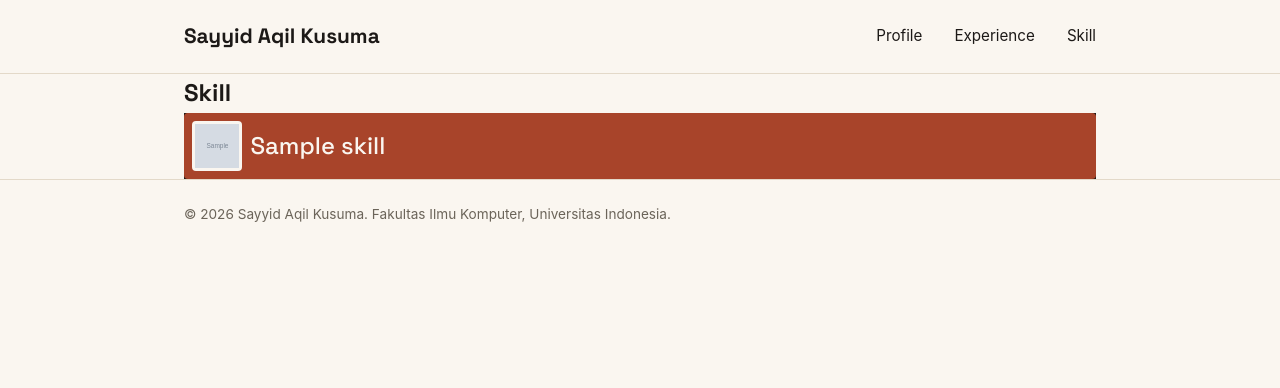
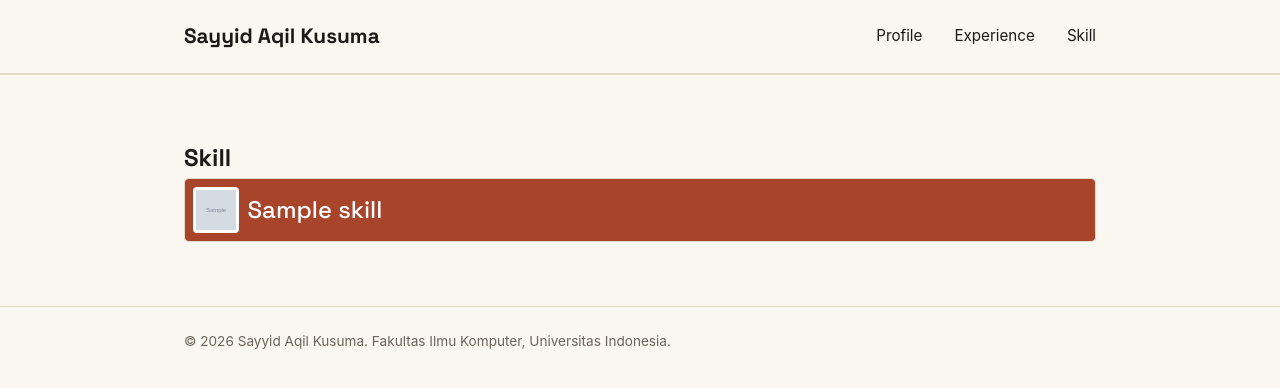
Before and after one commit to S-AqilKusuma/myportofolio, a Django app: page /skill/ in a window 1280 px wide. Shown: the top 388 px of the page. Run offline with Django 5.2, Linux system fonts and the light colour scheme; tables that the repository leaves empty hold one stand-in row (values such as "Sample post"); grey boxes marked "Sample" are stand-in pictures.

Commit message:
feat: adjusting style.css
The skills is displayed using grid similar to experiences. However, they are placed within a single collumn. Like the now gone skills <section>, each skill can be opened to display it's description.

```diff
--- a/static/css/style.css
+++ b/static/css/style.css
@@ -5,6 +5,7 @@
 }
 
 :root {
+    --white: #ffffff;
     --ink: #1c1917;
     --paper: #faf6f0;
     --accent: #d95d39;
@@ -69,8 +70,7 @@ h1, summary, .brand {
     grid-template-columns: 1.3fr 1fr;
     grid-template-areas:
         "identity photo"
-        "details  photo"
-        "skills .";
+        "details  photo";
     gap: 1.5rem 3rem;
 }
 
@@ -142,80 +142,6 @@ h1, summary, .brand {
     background-color: var(--accent);
 }
 
-.hero-skills {
-    grid-area: skills;
-}
-
-.skills-border {
-    padding: 3px;
-    background-color: var(--ink);
-    border-radius: var(--radius);
-}
-
-.skills {
-    max-height: 15rem;
-    /* overflow-y di-set menjadi scroll supaya bisa di-scroll
-     ketika isi dari elemen ini melewati tinggi maksimal */
-    overflow-y: scroll;
-    /* scroll-snap-type di-set menjadi y mandatory supaya scroll
-     akan snap sesuai property scroll-snap-align dari child element */
-    scroll-snap-type: y mandatory;
-    /* scrollbar-width di-set none supaya scrollbar tidak terlihat */
-    scrollbar-width: none;
-    border-radius: var(--radius);
-}
-
-.skill-detail {
-    margin-bottom: 3px;
-    /* Scroll akan di-snap ke ujung atas elemen (kecuali sudah sampai
-     ujung bawah parent element) */
-    scroll-snap-align: start;
-    background-color: var(--ink);
-}
-
-.skill-detail:last-child {
-    margin-bottom: 0;
-}
-
-.skill-summary, details p {
-    display: flex;
-    align-items: center;
-}
-
-.skill-summary {
-    padding: 0.5rem;
-    font-size: x-large;
-    color: var(--paper);
-    background-color: var(--accent-dark);
-    border-radius: var(--radius);
-}
-
-.skill-summary a {
-    height: 3cap;
-    padding: 3px;
-    margin: 0 0.5rem 0 0;
-    background-color: var(--paper);
-    border-radius: var(--radius);
-}
-
-details p {
-    padding: 0.5rem 1rem;
-    background-color: var(--paper);
-    border-radius: 0 0 var(--radius) var(--radius);
-}
-
-/* Property di bawah akan diterapkan jika elemen <details>
- dibuka */
-.skill-detail[open] .skill-summary {
-    border-radius: var(--radius) var(--radius) 0 0;
-}
-
-.skill-logo {
-    height: 100%;
-    aspect-ratio: 1 / 1;
-    object-fit: cover;
-}
-
 .hero-photo {
     grid-area: photo;
     align-self: center;
@@ -257,8 +183,7 @@ details p {
         grid-template-areas:
             "identity"
             "photo"
-            "details"
-            "skills";
+            "details";
     }
 
     .hero-photo {
@@ -270,7 +195,7 @@ details p {
     }
 }
 
-.experience-section {
+.experience-section, .skill-section {
     padding: 4rem 0;
     border-top: 1px solid var(--line);
 }
@@ -288,15 +213,21 @@ details p {
     font-size: 2rem;
 }
 
+.experience-grid, .skill-grid {
+    display: grid;
+    gap: 1rem;
+}
+
 .experience-grid {
-    display: grid;
     grid-template-columns: repeat(auto-fit, minmax(240px, 1fr));
-    gap: 1rem;
 }
 
 .experience-card {
     padding: 1.25rem;
-    background-color: #fff;
+}
+
+.experience-card, .skill-detail {
+    background-color: var(--white);
     border: 1px solid var(--line);
     border-radius: var(--radius);
 }
@@ -314,6 +245,7 @@ details p {
 }
 
 .experience-description,
+.skill-detail p,
 .empty-state {
     color: var(--text-muted);
 }
@@ -323,3 +255,42 @@ details p {
     font-size: 0.85rem;
     font-weight: 600;
 }
+
+.skill-summary, .skill-detail p {
+    display: flex;
+    align-items: center;
+}
+
+.skill-summary {
+    height: fit-content;
+    padding: 0.5rem;
+    font-size: x-large;
+    color: var(--white);
+    background-color: var(--accent-dark);
+    border-radius: var(--radius);
+}
+
+.skill-summary a {
+    height: 3ch;
+    padding: 3px;
+    margin: 0 0.5rem 0 0;
+    background-color: var(--white);
+    border-radius: var(--radius);
+}
+
+.skill-detail p {
+    padding: 0.5rem 1rem;
+    border-radius: 0 0 var(--radius) var(--radius);
+}
+
+/* Property di bawah akan diterapkan jika elemen <details>
+ dibuka */
+.skill-detail[open] .skill-summary {
+    border-radius: var(--radius) var(--radius) 0 0;
+}
+
+.skill-logo {
+    height: 100%;
+    aspect-ratio: 1 / 1;
+    object-fit: cover;
+}
```
